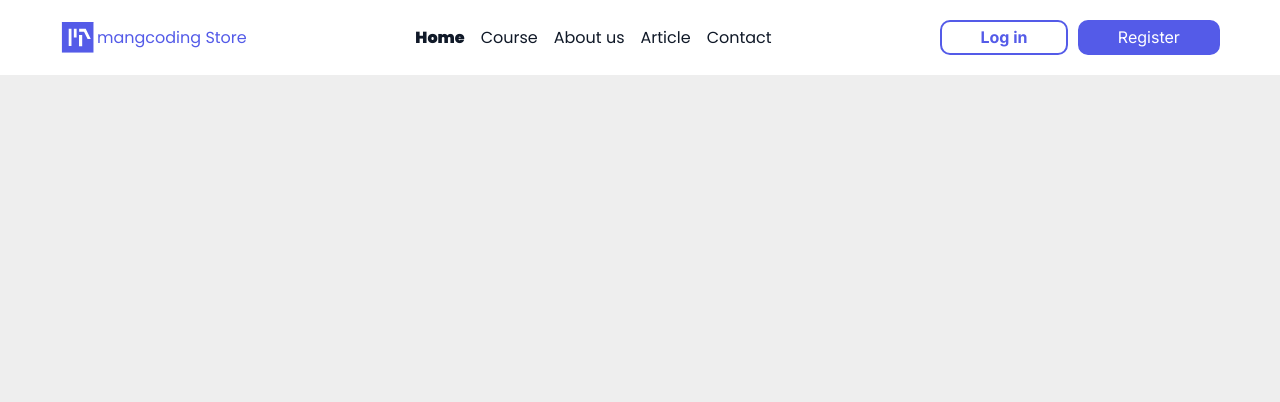
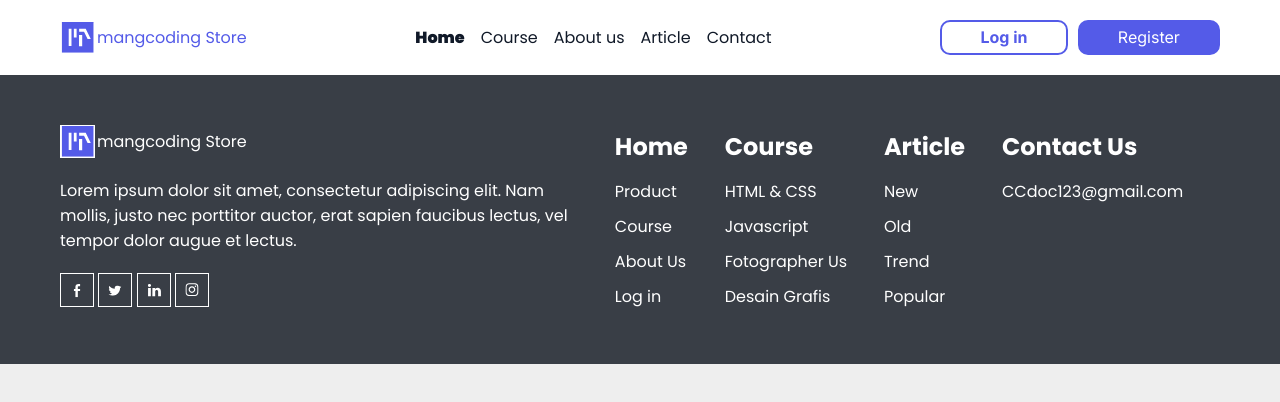
Before and after one commit to Osaid-Raddad/landing, a plain HTML site: page index.html in a window 1280 px wide. Drawn offline with Linux system fonts and the light colour scheme.

Commit message:
Footer Section

```diff
--- a/assets/css/main.css
+++ b/assets/css/main.css
@@ -28,12 +28,12 @@ body{
     color: var(--mainColor);
 }
 
-.nav ul{
+.navbar ul{
     display: flex;
     gap: 16px;
 }
 
-.nav ul li a{
+.navbar ul li a{
     color: #101928;
 }
 
@@ -70,7 +70,7 @@ body{
 
 @media screen and (max-width: 992px){
 
-    .nav,
+    .navbarbar,
     .auth{
         display: none;
     }
@@ -94,3 +94,86 @@ body{
         font-size: 14px;
     }
 }
+
+.footer{
+    background-color: #393E46;
+    color: #fff;
+    padding: 50px 0;
+}
+
+.footer a{
+    color: #fff;
+}
+.footer-start{
+
+   display: flex;
+   flex-wrap: wrap;
+   flex-direction: column;
+   gap: 20px;
+   width: 518px;
+
+}
+
+.footer-start .logo{
+    display: flex;
+    align-items: center;
+    gap: 2px;
+}
+
+.footer-start .logo img{
+    width: 35px;
+}
+
+.footer-start .icon img{
+    border: 1px solid  #fff;
+    padding: 8px 8px;
+}
+
+.footer-end{
+  flex-grow: 1;
+  display: flex;
+  flex-wrap: wrap;
+  justify-content: space-evenly;
+}
+
+.footer-end  nav{
+    display: flex;
+    flex-wrap: wrap;
+    flex-direction: column;
+    gap: 10px;
+}
+
+ .footer-end .footer-item{
+    display: flex;
+    flex-wrap: wrap;
+    flex-direction: column;
+    gap: 15px;
+}
+
+@media screen and (max-width:1200px) {
+
+    .footer .row{
+        gap: 15px;
+    }
+    .footer-start{
+        width: 100%;
+    }
+
+}
+
+
+@media screen and  (max-width:768px) {
+
+   .footer-item{
+    width: 50%;
+    margin-bottom: 25px;
+   }
+}
+
+@media screen and  (max-width:400px) {
+
+    .footer-item{
+     width: 100%;
+    }
+
+ }
--- a/index.html
+++ b/index.html
@@ -12,6 +12,7 @@
 
 <body>
 
+
   <header class="header">
       <div class="container">
         <div class="row">
@@ -20,7 +21,7 @@
             <a href="#">mangcoding Store</a>
           </div>
           <i class="fa-solid fa-bars menu"></i>
-        <nav class="nav">
+          <nav class="navbar">
             <ul>
 
               <li>
@@ -48,6 +49,72 @@
       </div>
   </header>
 
+   <footer class="footer">
+    <div class="container">
+      <div class="row">
+
+        <div class="footer-start">
+          <div class="logo">
+            <img src="./assets/img/Logo.svg" />
+            <a href="#">mangcoding Store</a>
+          </div>
+          <p>Lorem ipsum dolor sit amet, consectetur adipiscing elit. Nam mollis, justo nec porttitor auctor, erat sapien faucibus lectus, vel tempor dolor augue et lectus. </p>
+          <div class="icon">
+            <img src="./assets/img/public/facebook.svg" alt="">
+            <img src="./assets/img/public/Twitter.svg" alt="">
+            <img src="./assets/img/public/linkedin.svg" alt="">
+            <img src="./assets/img/public/instagram.svg" alt="">
+          </div>
+        </div>
+
+
+        <div class="footer-end">
+
+          <div class="footer-item">
+            <h2>Home</h2>
+            <nav class="nav">
+              <a href="#">Product</a>
+              <a href="#">Course</a>
+              <a href="#">About Us</a>
+              <a href="#">Log in</a>
+            </nav>
+          </div>
+
+          <div class="footer-item">
+            <h2>Course</h2>
+            <nav class="nav">
+              <a href="#">HTML & CSS</a>
+              <a href="#">Javascript</a>
+              <a href="#">Fotographer Us</a>
+              <a href="#">Desain Grafis</a>
+            </nav>
+          </div>
+
+
+          <div class="footer-item">
+            <h2>Article</h2>
+            <nav class="nav">
+              <a href="#">New</a>
+              <a href="#">Old</a>
+              <a href="#">Trend</a>
+              <a href="#">Popular</a>
+            </nav>
+          </div>
+
+
+          <div class="footer-item">
+            <h2>Contact Us</h2>
+            <nav class="nav">
+              <a href="#">CCdoc123&#64;gmail.com</a>
+            </nav>
+          </div>
+
+
+        </div>
+
+      </div>
+    </div>
+  </footer>
 
 
 
```
Also changed, not shown: assets/img/public/Twitter.svg (added), assets/img/public/facebook.svg (added), assets/img/public/instagram.svg (added), assets/img/public/linkedin.svg (added). Lines whose indentation alone changed are shown as unchanged.
